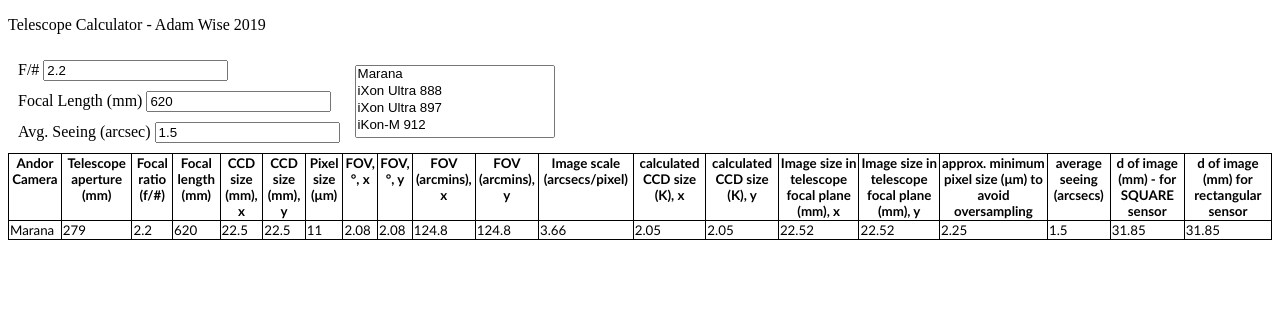
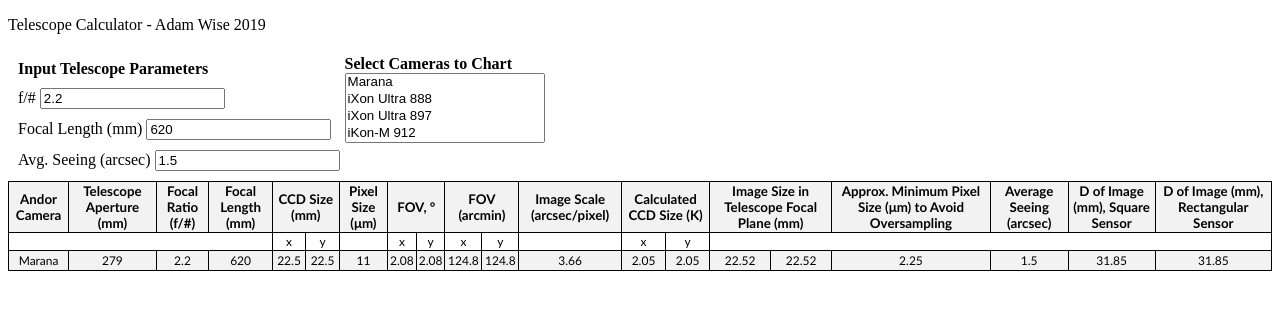
Before and after one commit to AdamJayWise/telescopeCalculator, a plain HTML site: page index.html in a window 1280 px wide. Drawn offline with Linux system fonts and the light colour scheme.

Commit message:
cleaned up table display

```diff
--- a/index.html
+++ b/index.html
@@ -10,11 +10,15 @@
         border-collapse: collapse;
     }
 
+    td {
+        font-size : 9pt;
+    }
+
     th {
         font-weight: bold;
     }
 
-    tr:nth-child(even){
+    tr:nth-child(odd){
         background-color: #f2f2f2;
         }
 
@@ -29,14 +33,37 @@
         padding : 5px;
     }
 
+    #selectionControlDiv {
+        display : flex;
+        flex-direction : columns;
+    }
+
     #inputDiv div {
         margin : 5px;
     }
 
+    #cameraSelectorDiv div {
+        font-weight : bold
+    }
+
+    .inputLabel {
+        font-weight : bold;
+    }
+
     select {
         width : 200px;
-        margin : 10px;
     }
+
+    .subHead > td {
+        background-color : white;
+        text-align : center;
+    }
+
+    .mainTable > td {
+        padding : 2px;
+        text-align : center;
+    }
+
 </style>
 
 </head>
--- a/js/telescopeCalculator.js
+++ b/js/telescopeCalculator.js
@@ -10,14 +10,14 @@
 var activeCameras = ['Marana']; // list of active cameras
 
 // table headers
-headers = ['Andor Camera', 'Telescope aperture (mm)', 'Focal ratio (f/#)',
-'Focal length (mm)', 'CCD size (mm), x', 'CCD size (mm), y', 'Pixel size (\u03BCm)',
-'FOV, \xB0, x', 'FOV, \xB0, y', 'FOV (arcmins), x', 'FOV (arcmins), y',
-'Image scale (arcsecs/pixel)', 'calculated CCD size (K), x', 'calculated CCD size (K), y',
-'Image size in telescope focal plane (mm), x', 'Image size in telescope focal plane (mm), y',
-'approx. minimum pixel size (\u03BCm) to avoid oversampling',
-'average seeing (arcsecs)', 'd of image (mm) - for SQUARE sensor',
-'d of image (mm) for rectangular sensor'];
+headers = ['Andor Camera', 'Telescope Aperture (mm)', 'Focal Ratio (f/#)',
+'Focal Length (mm)', 'CCD Size (mm)_xy', 'Pixel Size (\u03BCm)',
+'FOV, \xB0_xy', 'FOV (arcmin)_xy',
+'Image Scale (arcsec/pixel)', 'Calculated CCD Size (K)_xy',
+'Image Size in Telescope Focal Plane (mm)_xy',
+'Approx. Minimum Pixel Size (\u03BCm) to Avoid Oversampling',
+'Average Seeing (arcsec)', 'D of Image (mm), Square Sensor',
+'D of Image (mm), Rectangular Sensor'];
 
 // lets try to make a table from the camera info object
 
@@ -31,14 +31,36 @@
         return x;
     }
 
+    var dataTableHead = dataTable.append('tr')
     headers.forEach(function(label){
-        dataTable.append('th').text(label);
+        var colWidth = 1;
+        if (label.split('_')[1] == 'xy'){
+            label = label.split('_')[0];
+            colWidth = 2;
+        }
+        var newEntry = dataTableHead.append('th');
+        newEntry.text(label);
+        newEntry.attr('colspan', colWidth);
     })
+
+    var secondaryLabels = dataTable.append('tr').attr('class','subHead')
+        secondaryLabels.append('td').text('').attr('colspan', 4)
+        secondaryLabels.append('td').text('x')
+        secondaryLabels.append('td').text('y')
+        secondaryLabels.append('td').text('')
+        secondaryLabels.append('td').text('x')
+        secondaryLabels.append('td').text('y')
+        secondaryLabels.append('td').text('x')
+        secondaryLabels.append('td').text('y')
+        secondaryLabels.append('td').text('')
+        secondaryLabels.append('td').text('x')
+        secondaryLabels.append('td').text('y')
+        secondaryLabels.append('td').text('').attr('colspan', 6)
 
     cameras.forEach(function(entry){
         if (activeCameras.indexOf(entry['Andor Camera']) != -1){
             console.log(entry['Andor Camera'], activeCameras.indexOf(entry['Andor Camera']))
-            var row = dataTable.append('tr');
+            var row = dataTable.append('tr').attr('class','mainTable');
             var keys = Object.keys(entry);
             for (k in keys){
                 row.append('td').text( roundIfNumber( entry[keys[k]] ) );
@@ -61,6 +83,8 @@
 var inputDiv = d3.select('#controlDiv')
                     .append('div')
                     .attr('id','inputDiv')
+
+inputDiv.append('div').attr('class','inputLabel').text('Input Telescope Parameters')
 
 var tableDiv = d3.select('body')
                     .append('div')
@@ -85,7 +109,7 @@
 }
 
 var fovInput = makeInput( {
-    label : 'F/#',
+    label : 'f/#',
     shortName : 'fnum',
     initialValue : 2.2,
     onFunc : function(){
@@ -129,7 +153,19 @@
 
 
 // add a drop-down selector for which cameras to keep
-var cameraSelector = d3.select('#controlDiv').append('select').attr('id','cameraSelector').attr('multiple','true');
+
+d3.select('#controlDiv')
+    .append('div')
+    .attr('id','cameraSelectorDiv')
+
+d3.select('#cameraSelectorDiv')
+    .append('div')
+    .text('Select Cameras to Chart')
+
+var cameraSelector = d3.select('#cameraSelectorDiv')
+    .append('select')
+    .attr('id','cameraSelector')
+    .attr('multiple','true');
 
 cameras.forEach(function(entry){
     cameraSelector.append('option').property('value', entry['Andor Camera']).text(entry['Andor Camera'])
```
